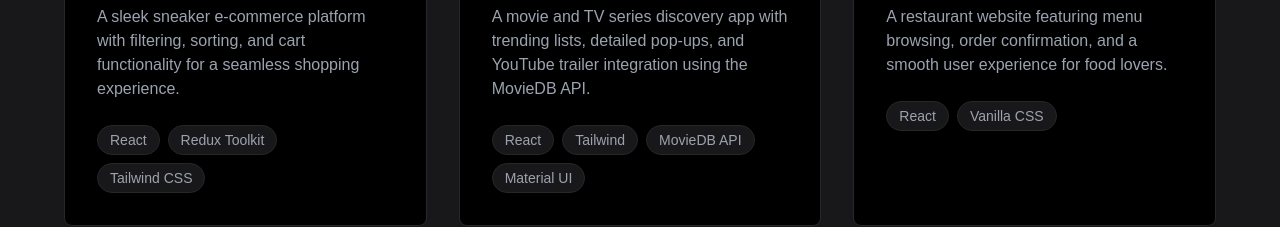
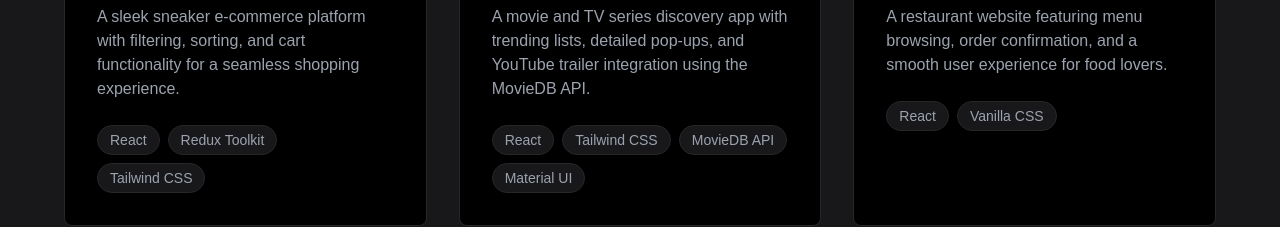
Before and after one commit to Rupa30/Personal-Portfolio, a React (Vite) app: page / in a window 1280 px wide. Shown: the part 2720-2947 px from the top of the page. Built offline with nearby package versions, Linux system fonts and the light colour scheme.

Commit message:
minor change

```diff
--- a/src/App.tsx
+++ b/src/App.tsx
@@ -78,7 +78,7 @@ function App() {
     {
       title: "CineBinge",
       description: "A movie and TV series discovery app with trending lists, detailed pop-ups, and YouTube trailer integration using the MovieDB API.",
-      tech: ["React", "Tailwind", "MovieDB API", "Material UI"],
+      tech: ["React", "Tailwind CSS", "MovieDB API", "Material UI"],
       image: cinebinge,
       url: "https://cine-binge-six.vercel.app/"
     },
```
